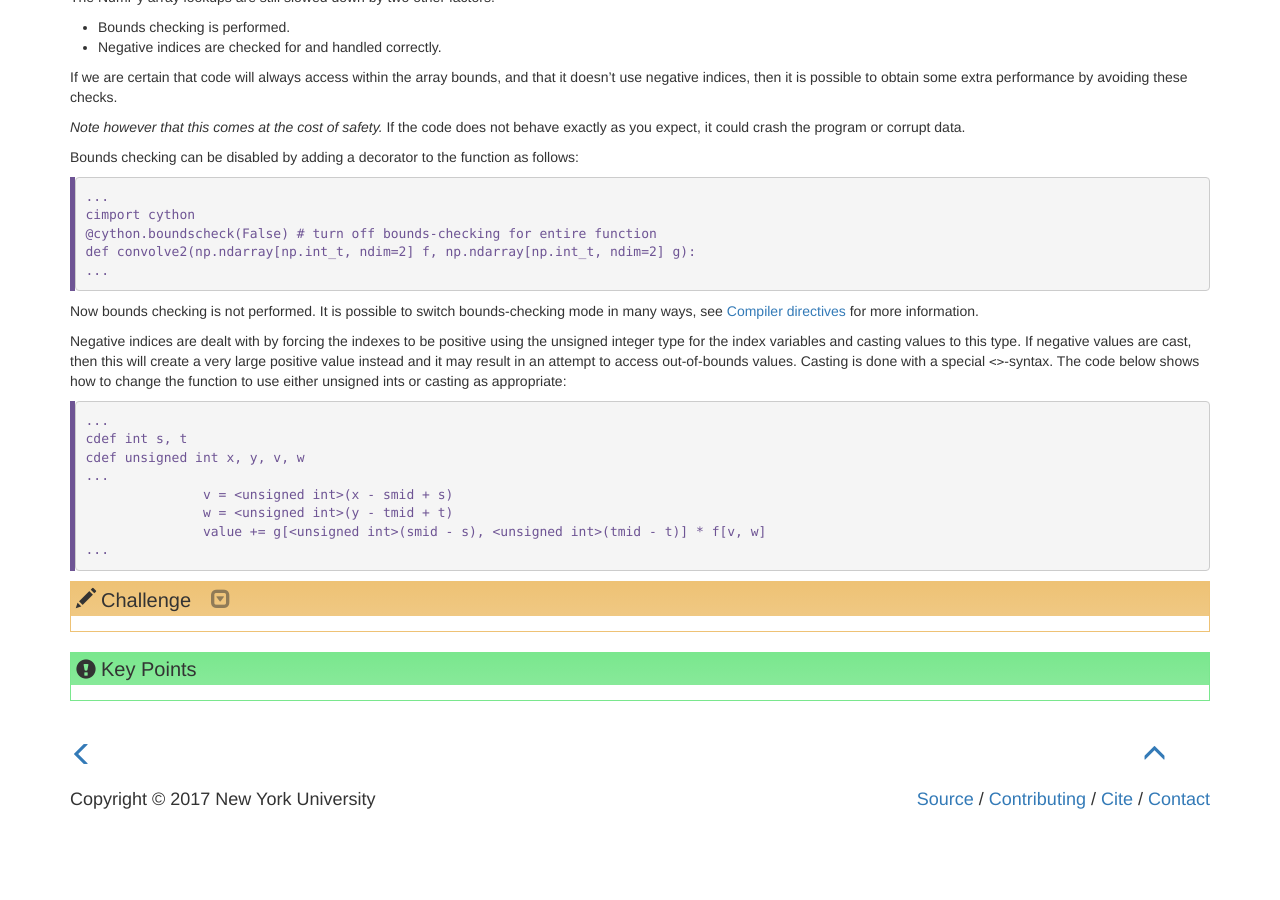
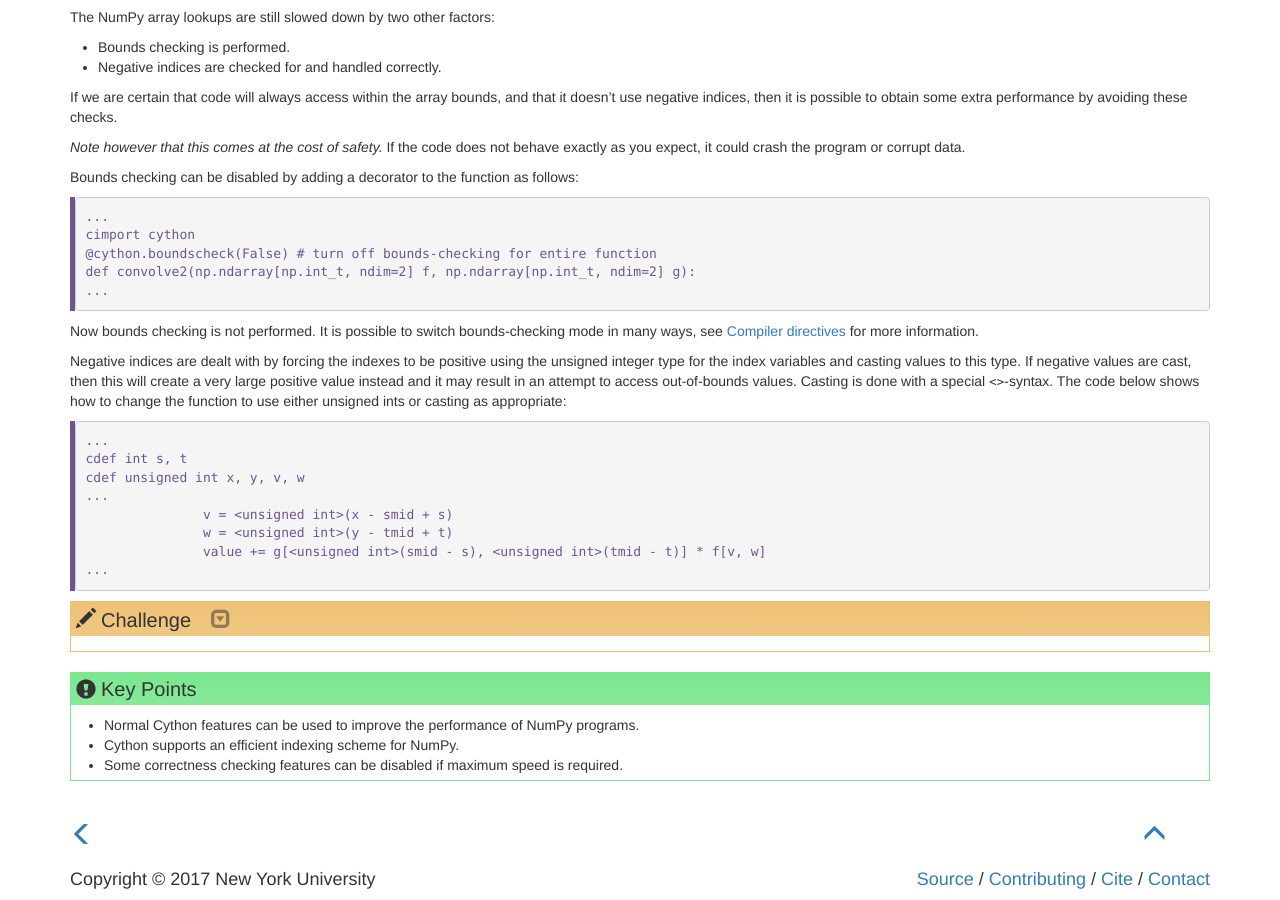
Before and after one commit to nyu-cds/python-cython, a Jekyll site: the page built from _episodes/03-numpy.md, in a window 1280 px wide and 900 px high, scrolled down 3605 px. Built offline with Jekyll 4.4.1, drawn with Linux system fonts in a browser that asks for light colours; before the commit the page ends 4425 px from its top, so only the background shows below that; some of the changed text lies outside the part shown.

Commit message:
Update 03-numpy.md

```diff
--- a/_episodes/03-numpy.md
+++ b/_episodes/03-numpy.md
@@ -1,10 +1,15 @@
 ---
 title: "Cython for NumPy Users"
-teaching: 20
-exercises: 0
+teaching: 30
+exercises: 20
 questions:
+- "What support does Cython provide for NumPy?"
 objectives:
+- "Learn different techniques for using NumPy programs with Cython."
 keypoints:
+- "Normal Cython features can be used to improve the performance of NumPy programs."
+- "Cython supports an efficient indexing scheme for NumPy."
+- "Some correctness checking features can be disabled if maximum speed is required."
 ---
 NumPy can be used from Cython in exactly the same manner as in regular Python, however Cython also has a number of features that support
 fast access to NumPy arrays that can result in significant performance gains. In this section, we will look at how some of these features
```
